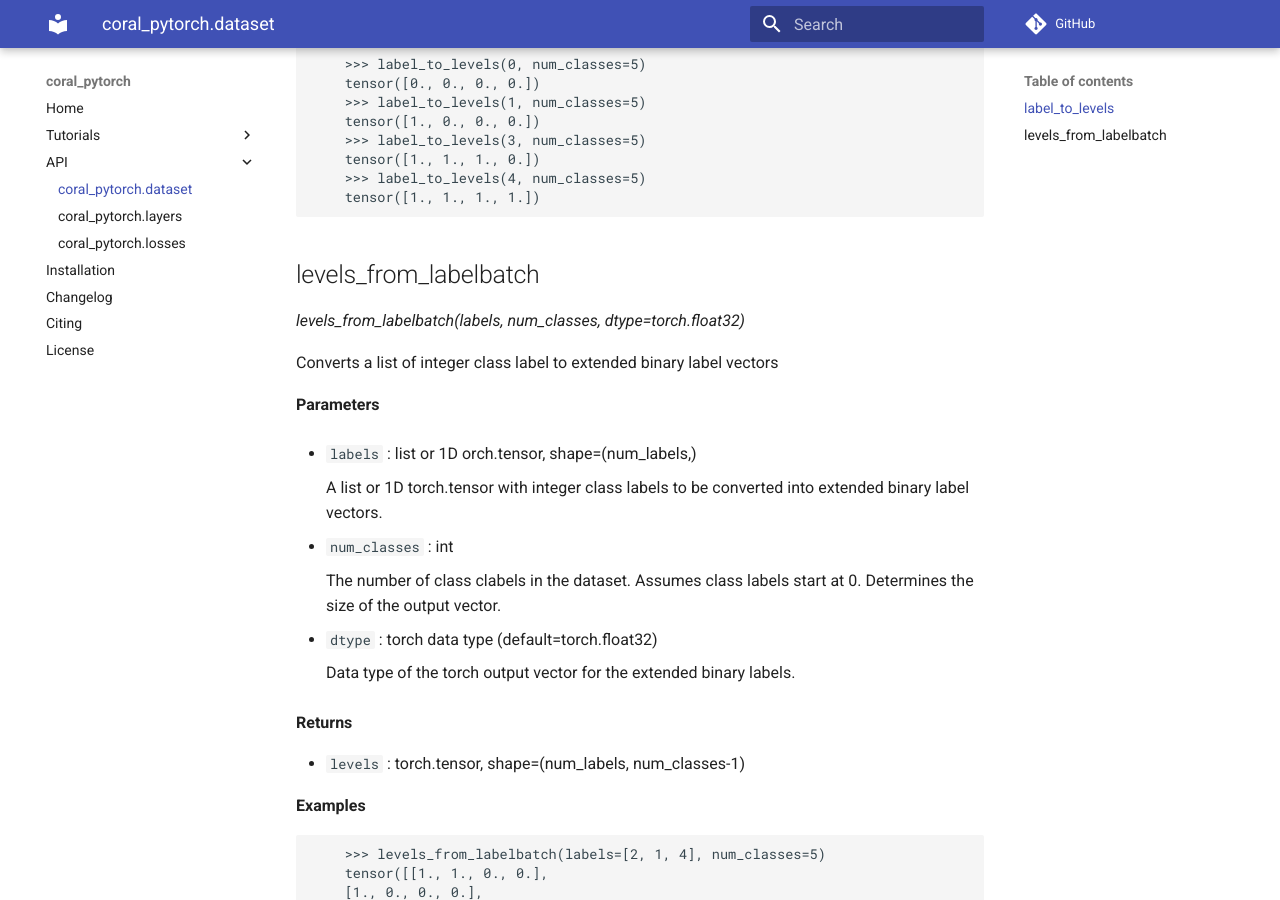
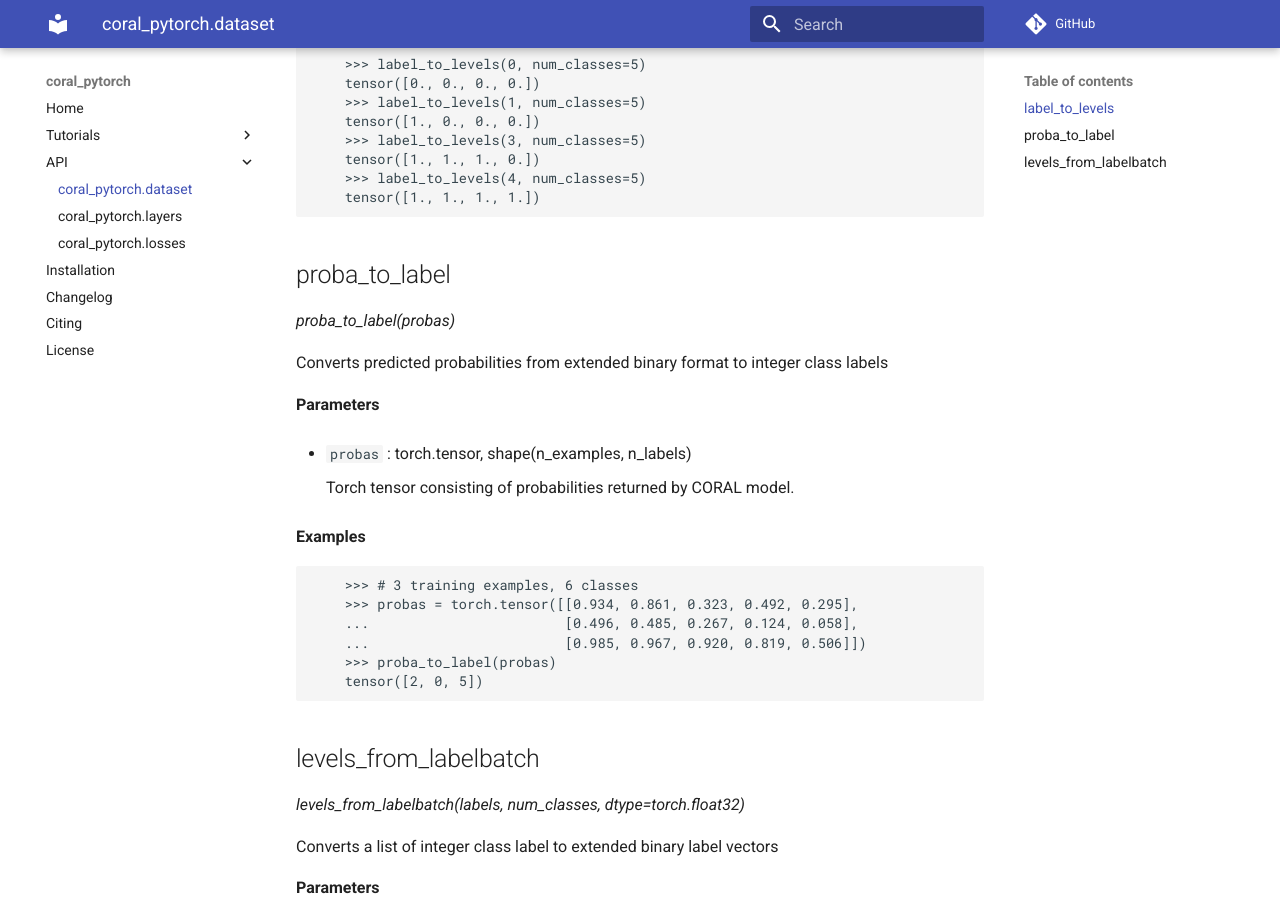
Before and after one commit to Raschka-research-group/coral-pytorch, an MkDocs documentation site: the page built from docs/api_subpackages/coral_pytorch.dataset.md, in a window 1280 px wide and 900 px high, scrolled down 828 px. Built offline with MkDocs 1.6.1 and Material for MkDocs 9.7.7, drawn with Linux system fonts in a browser that asks for light colours; comment, search, counter and statistics services are not loaded; some of the changed text lies outside the part shown.

````diff
--- a/coral_pytorch/__init__.py
+++ b/coral_pytorch/__init__.py
@@ -4,4 +4,4 @@
 #
 # License: MIT
 
-__version__ = '1.0.0'
+__version__ = '1.1.0'
--- a/docs/api_subpackages/coral_pytorch.dataset.md
+++ b/docs/api_subpackages/coral_pytorch.dataset.md
@@ -45,6 +45,30 @@ Converts integer class label to extended binary label vector
     tensor([1., 1., 1., 1.])
 ```
 
+## proba_to_label
+
+*proba_to_label(probas)*
+
+Converts predicted probabilities from extended binary format
+    to integer class labels
+
+**Parameters**
+
+- `probas` : torch.tensor, shape(n_examples, n_labels)
+
+    Torch tensor consisting of probabilities returned by CORAL model.
+
+**Examples**
+
+```
+    >>> # 3 training examples, 6 classes
+    >>> probas = torch.tensor([[0.934, 0.861, 0.323, 0.492, 0.295],
+    ...                        [0.496, 0.485, 0.267, 0.124, 0.058],
+    ...                        [0.985, 0.967, 0.920, 0.819, 0.506]])
+    >>> proba_to_label(probas)
+    tensor([2, 0, 5])
+```
+
 ## levels_from_labelbatch
 
 *levels_from_labelbatch(labels, num_classes, dtype=torch.float32)*
````
Also changed, not shown: other parts of docs/api_subpackages/coral_pytorch.dataset.md (+1 -1 lines), docs/CHANGELOG.md (+19 -0 lines), docs/api_modules/coral_pytorch.dataset/proba_to_label.md (added, +23 -0 lines), docs/api_modules/coral_pytorch.layers/CoralLayer.md (+9 -1 lines), docs/api_subpackages/coral_pytorch.layers.md (+10 -2 lines), docs/api_subpackages/coral_pytorch.losses.md (+1 -1 lines), 2 other files.
